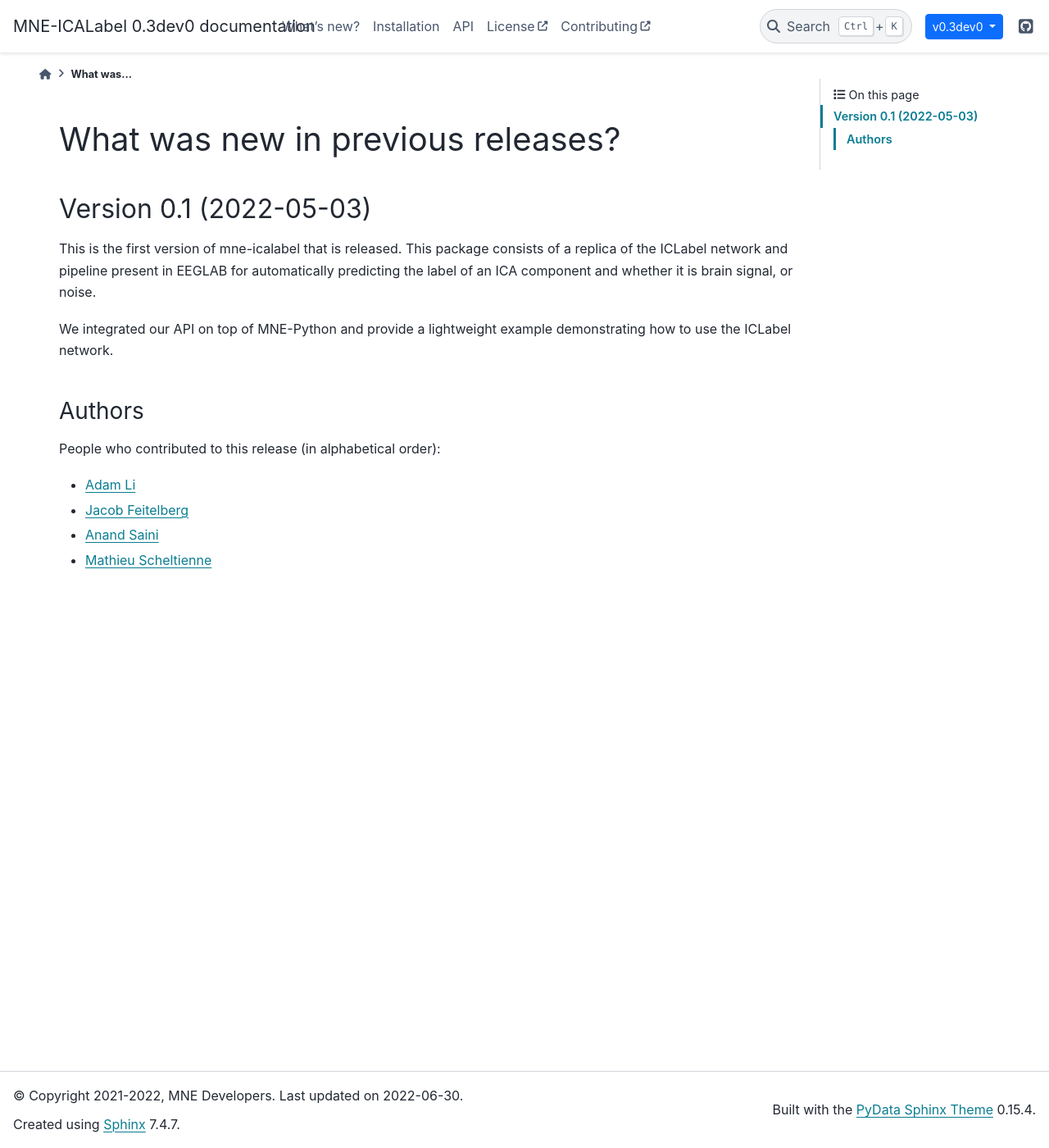
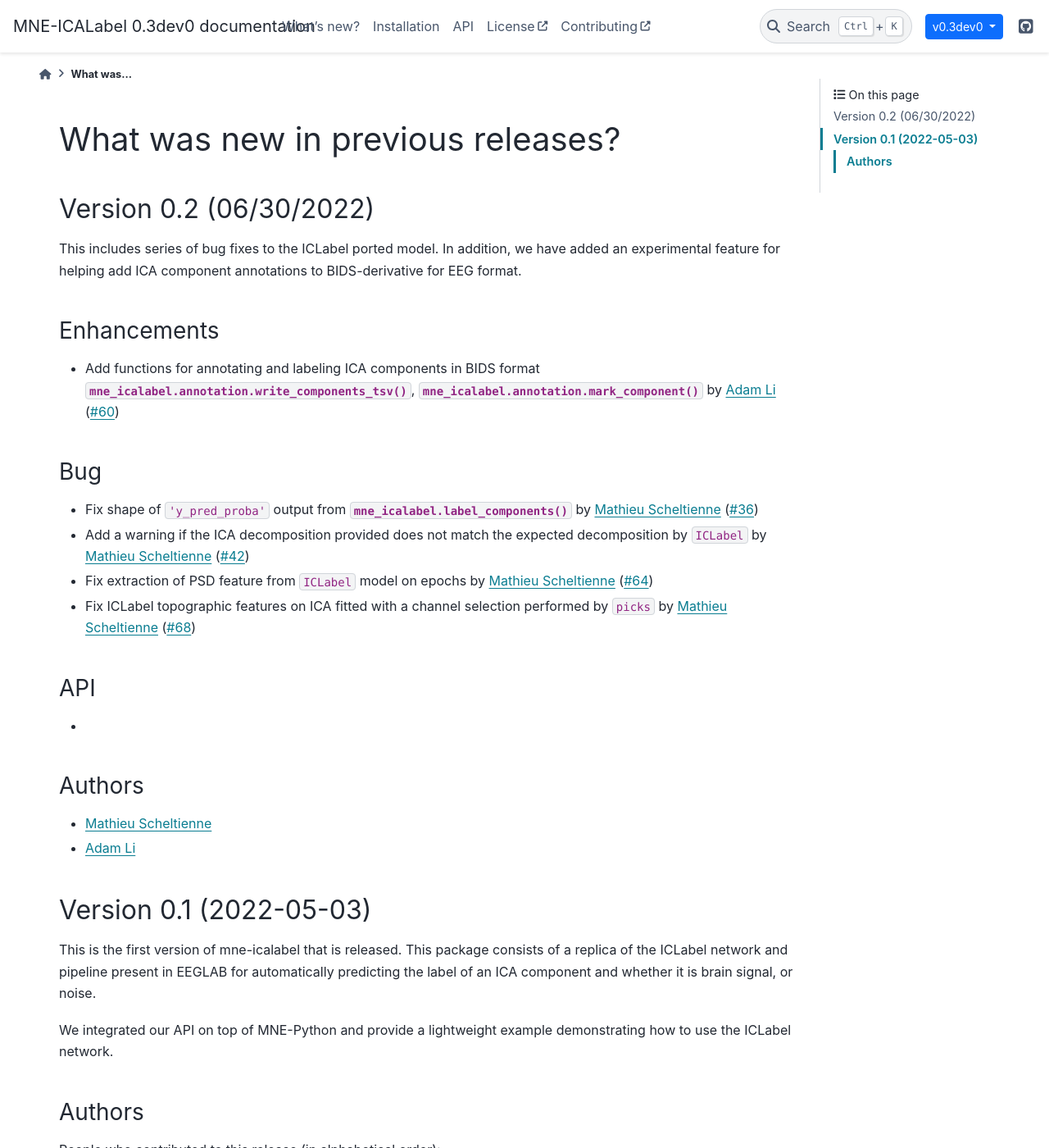
Before and after one commit to mne-tools/mne-icalabel, a Sphinx documentation site: the page built from doc/whats_new_previous_releases.rst, in a window 1280 px wide and 1400 px high. Shown: the whole window at 82% size. Built offline with Sphinx 7.4.7 and the PyData theme 0.15.4, drawn with Linux system fonts in a browser that asks for light colours; pages that are not in the unit, such as notebooks, are missing from menus.

Commit message:
Add whatsnew

```diff
--- a/doc/whats_new_previous_releases.rst
+++ b/doc/whats_new_previous_releases.rst
@@ -6,6 +6,36 @@
 
 What was new in previous releases?
 ==================================
+
+Version 0.2 (06/30/2022)
+------------------------
+
+This includes series of bug fixes to the ICLabel ported model. In addition, we have
+added an experimental feature for helping add ICA component annotations to BIDS-derivative for EEG format.
+
+Enhancements
+~~~~~~~~~~~~
+
+- Add functions for annotating and labeling ICA components in BIDS format :func:`mne_icalabel.annotation.write_components_tsv`, :func:`mne_icalabel.annotation.mark_component` by `Adam Li`_ (:gh:`60`)
+
+Bug
+~~~
+
+- Fix shape of ``'y_pred_proba'`` output from :func:`mne_icalabel.label_components` by `Mathieu Scheltienne`_ (:gh:`36`)
+- Add a warning if the ICA decomposition provided does not match the expected decomposition by ``ICLabel``  by `Mathieu Scheltienne`_ (:gh:`42`)
+- Fix extraction of PSD feature from ``ICLabel`` model on epochs by `Mathieu Scheltienne`_ (:gh:`64`)
+- Fix ICLabel topographic features on ICA fitted with a channel selection performed by ``picks`` by `Mathieu Scheltienne`_ (:gh:`68`)
+
+API
+~~~
+
+-
+
+Authors
+~~~~~~~
+
+* `Mathieu Scheltienne`_
+* `Adam Li`_
 
 Version 0.1 (2022-05-03)
 ------------------------
```
